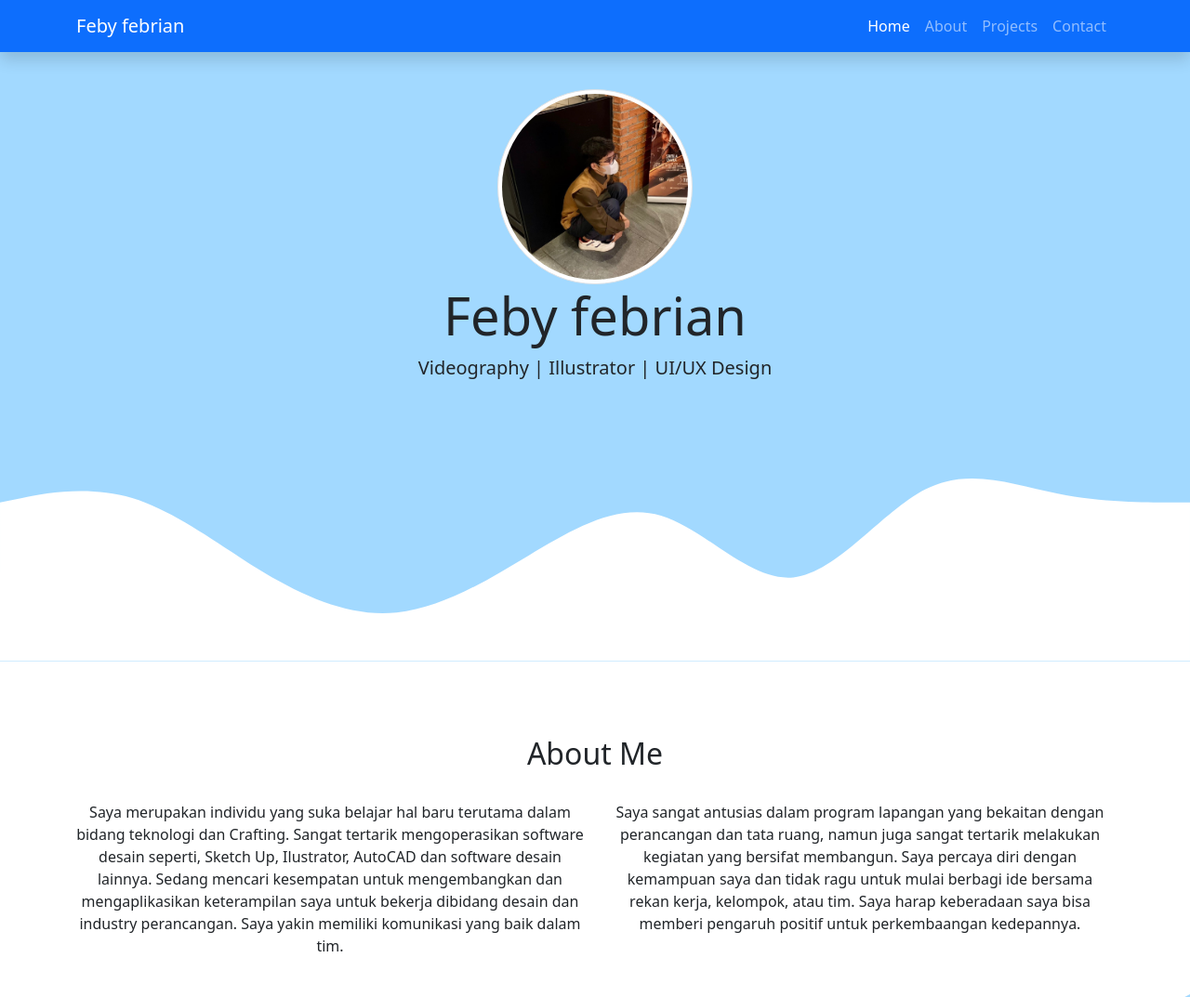
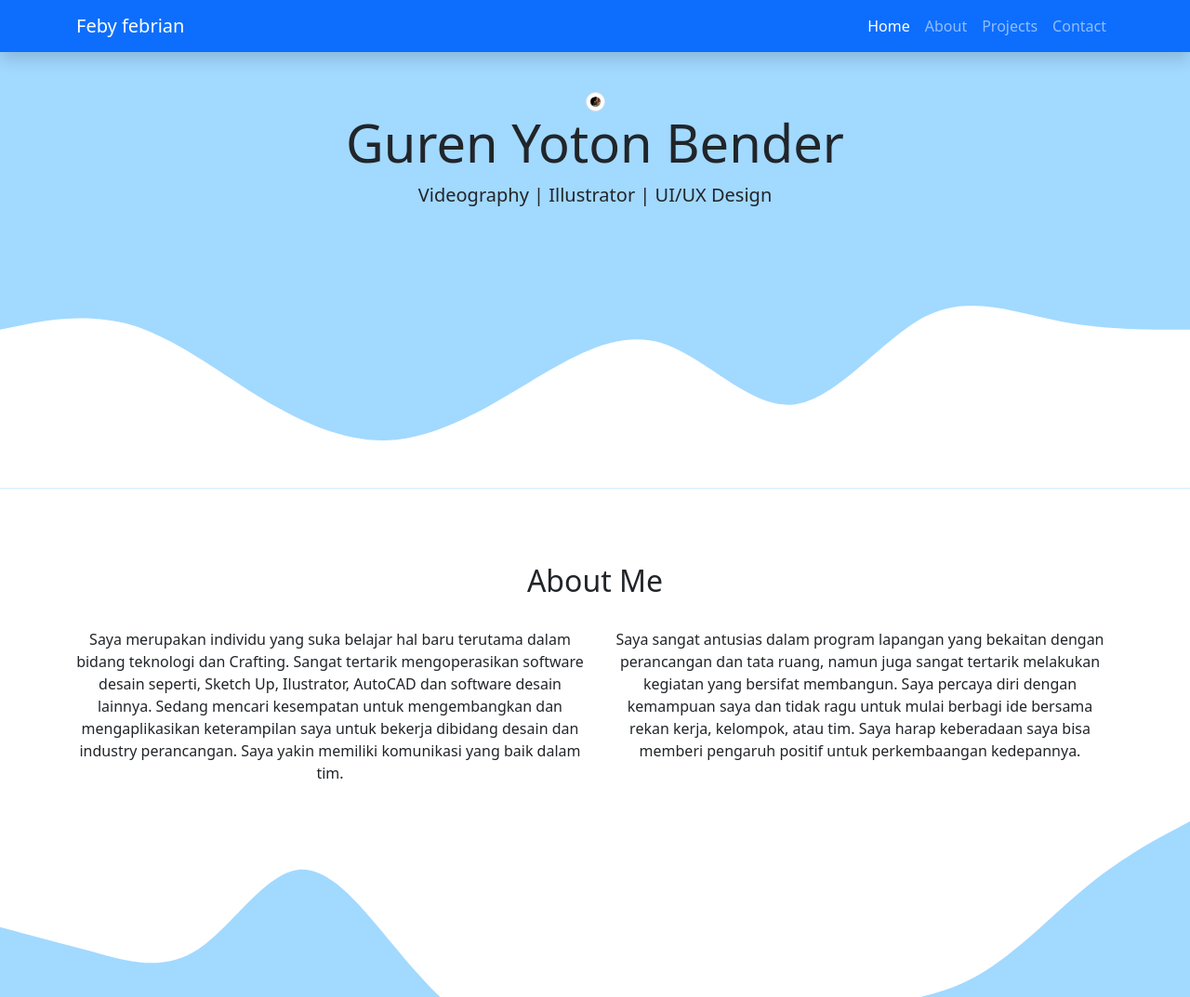
Before and after one commit to gur3n/Guren-Portofolio, a plain HTML site: page index.html in a window 1280 px wide. Shown: the top 1073 px of the page at 93% size. Drawn offline with nearby package versions, Linux system fonts and the light colour scheme.

Commit message:
Ganti nama Guren

```diff
--- a/index.html
+++ b/index.html
@@ -46,8 +46,8 @@
 
     <!-- Jumbotron -->
     <section class="jumbotron text-center">
-      <img src="img/WhatsApp Image 2021-12-15 at 20.17.41 - Copy.jpeg" alt="Feby febrian" width="210" class="rounded-circle img-thumbnail">
-      <h1 class="display-4">Feby febrian</h1>
+      <img src="img/WhatsApp Image 2021-12-15 at 20.17.41 - Copy.jpeg" alt="Feby febrian" width="21" class="rounded-circle img-thumbnail">
+      <h1 class="display-4">Guren Yoton Bender</h1>
       <p class="lead">Videography | Illustrator | UI/UX Design</p>
       <svg xmlns="http://www.w3.org/2000/svg" viewBox="0 0 1440 320"><path fill="#ffffff" fill-opacity="1" d="M0,128L26.7,122.7C53.3,117,107,107,160,122.7C213.3,139,267,181,320,213.3C373.3,245,427,267,480,261.3C533.3,256,587,224,640,192C693.3,160,747,128,800,144C853.3,160,907,224,960,218.7C1013.3,213,1067,139,1120,112C1173.3,85,1227,107,1280,117.3C1333.3,128,1387,128,1413,128L1440,128L1440,320L1413.3,320C1386.7,320,1333,320,1280,320C1226.7,320,1173,320,1120,320C1066.7,320,1013,320,960,320C906.7,320,853,320,800,320C746.7,320,693,320,640,320C586.7,320,533,320,480,320C426.7,320,373,320,320,320C266.7,320,213,320,160,320C106.7,320,53,320,27,320L0,320Z"></path></svg>
     <!-- Akhir Jumbotron -->
```
